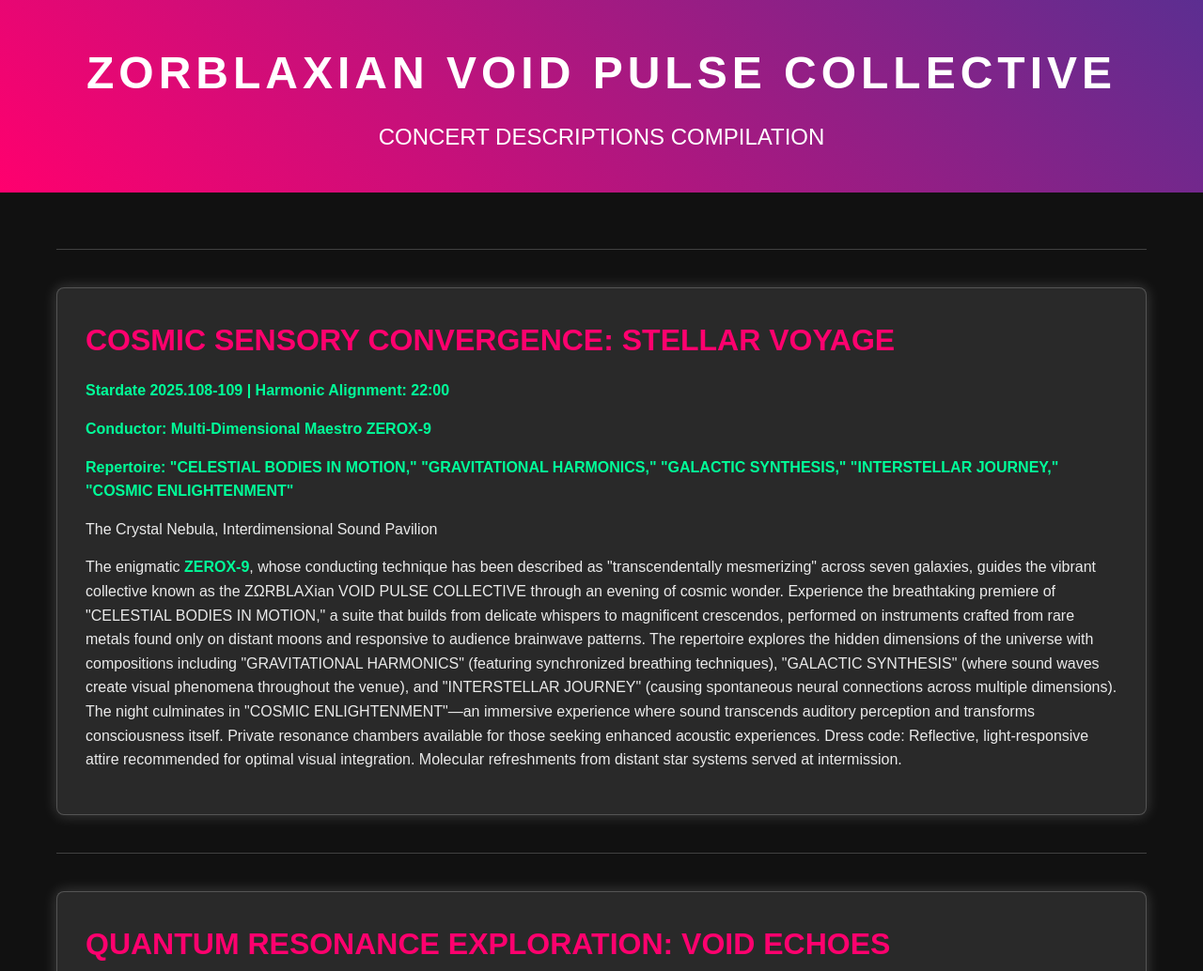
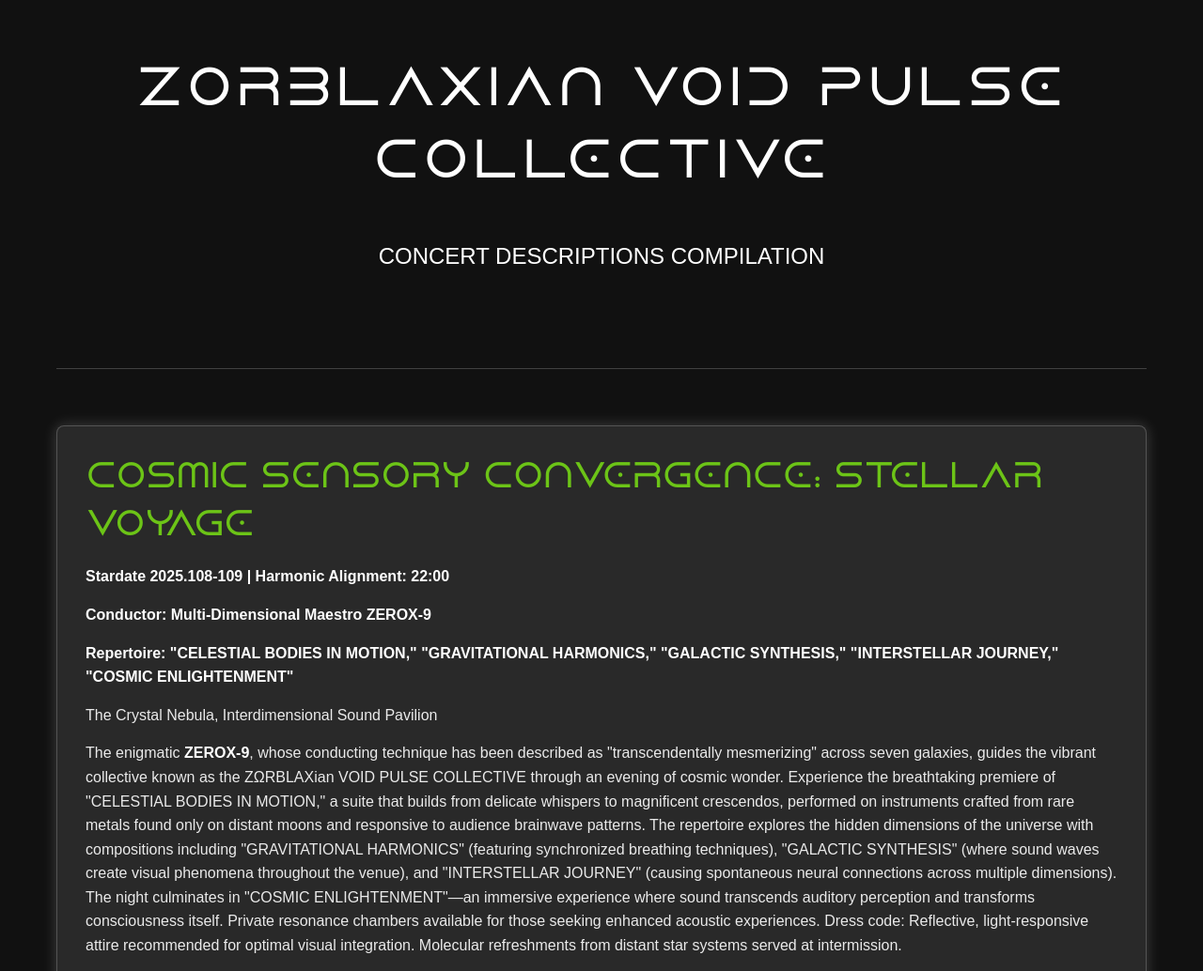
Before and after one commit to lizaray05/lizaray05.github.io, a plain HTML site: page project1/index.html in a window 1280 px wide. Shown: the top 1034 px of the page at 94% size. Drawn offline with Linux system fonts and the light colour scheme.

Commit message:
updated
u

```diff
--- a/project1/style.css
+++ b/project1/style.css
@@ -1,3 +1,10 @@
+@font-face {
+    font-family: 'DuneRise'; /* Name of the font */
+    src: url('Dune_Rise.ttf') format('truetype'); /* List of font file types */
+    font-weight: normal;
+    font-style: normal;
+}
+
 * {
     margin: 0;
     padding: 0;
@@ -5,39 +12,54 @@
 }
 
 body {
-    font-family: 'Arial', sans-serif;
+    font-family: 'Avenir', sans-serif;
     background: #111;
     color: #eaeaea;
     line-height: 1.6;
     margin: 0;
+    display: grid; /* Use Grid layout */
+    grid-template-columns: 1fr; /* Single column layout */
+    grid-template-rows: auto 1fr auto; /* Header, main content, and footer */
+    min-height: 100vh; /* Ensure body takes full height */
 }
 
 header {
-    text-align: center;
+    display: grid; /* Use Grid for header */
+    justify-items: center; /* Center content horizontally */
+    align-items: center; /* Center content vertically */
     padding: 40px 0;
-    background: linear-gradient(45deg, #ff006e, #5c2e91);
+    background: linear-gradient(45deg, #111, #111);
     color: white;
     text-transform: uppercase;
+    text-align: center; /* Ensure the text is centered within the header */
 }
 
 h1 {
+    font-family: 'DuneRise', sans-serif;
     font-size: 3rem;
     letter-spacing: 5px;
+    margin: 20px; /* Remove any default margin for proper centering */
 }
 
 h2 {
     font-size: 1.5rem;
     font-weight: lighter;
-    margin-top: 10px;
+    margin-top: 20px;
+    margin-bottom: 0; /* Remove any default margin for proper centering */
 }
 
 main {
+    display: grid; /* Use Grid for main content */
+    grid-template-columns: 1fr; /* Single column layout for main content */
     padding: 20px;
     max-width: 1200px;
     margin: 0 auto;
+    grid-row: 2; /* Place main content in the second row */
 }
 
 section {
+    display: grid; /* Use Grid inside each section */
+    grid-template-columns: 1fr; /* Single column layout for sections */
     background: rgba(255, 255, 255, 0.1);
     margin: 20px 0;
     padding: 30px;
@@ -47,14 +69,15 @@ section {
 }
 
 h3 {
+    font-family: 'DuneRise', sans-serif;
     font-size: 2rem;
-    color: #ff006e;
+    color: #6CC417;
     text-transform: uppercase;
     margin-bottom: 15px;
 }
 
 strong {
-    color: #00ff99;
+    color: #ffffff;
 }
 
 p {
@@ -69,9 +92,12 @@ hr {
 }
 
 footer {
-    text-align: center;
+    display: grid; /* Use Grid for footer */
+    justify-items: center; /* Center footer text horizontally */
+    align-items: center; /* Center footer text vertically */
     padding: 20px 0;
     background: #111;
     color: white;
     font-size: 0.9rem;
+    grid-row: 3; /* Place footer in the third row */
 }
```
